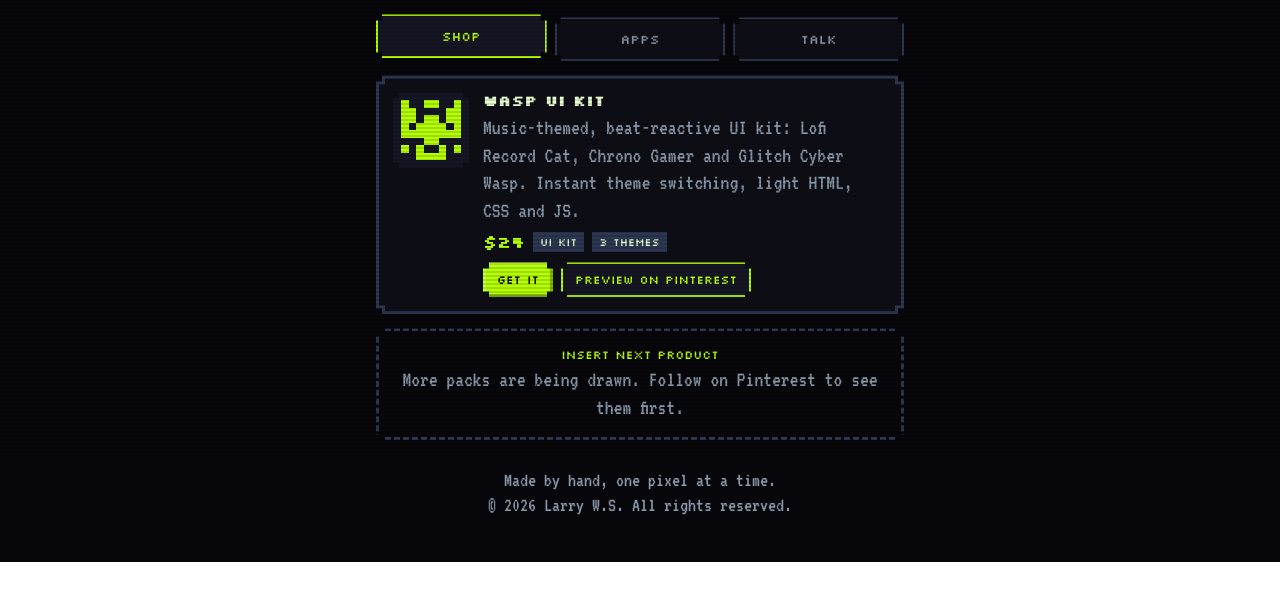
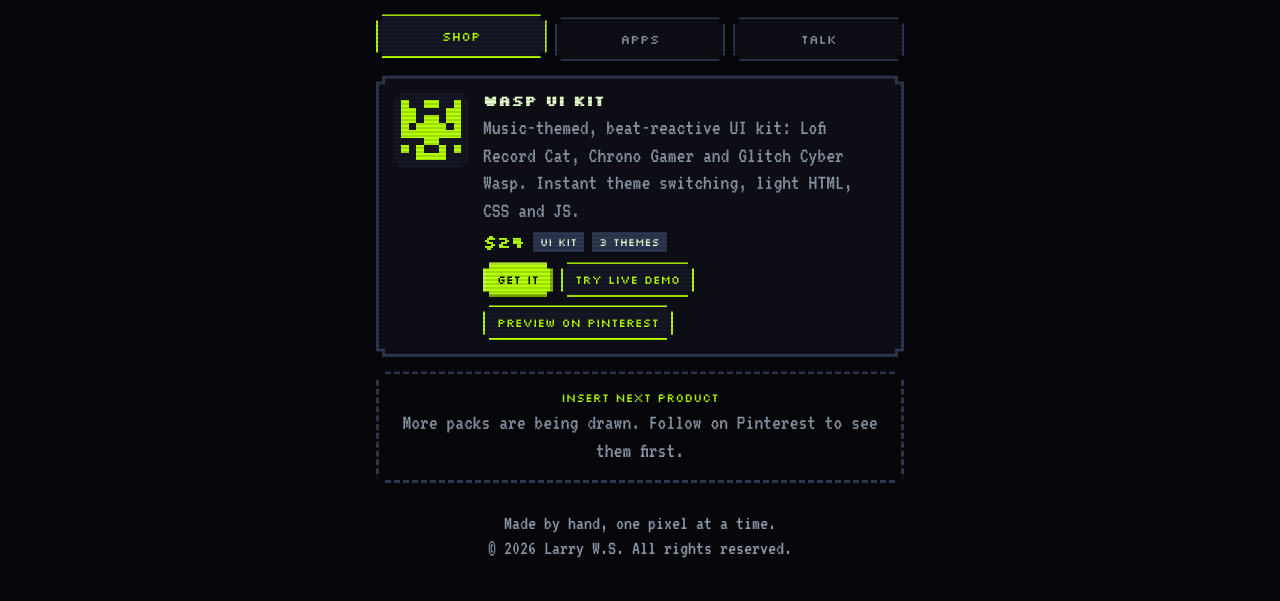
Before and after one commit to simiyuwafula347-wq/simiyuwafula347-wq.github.io, a plain HTML site: page index.html in a window 1280 px wide. Shown: the part 347-948 px from the top of the page. Before the commit the page ends 909 px from the top, so only its background shows below. Drawn offline with Linux system fonts and the light colour scheme.

Commit message:
Add pin link and live demo button

```diff
--- a/index.html
+++ b/index.html
@@ -121,7 +121,8 @@ const CONFIG = {
     { title: "Wasp UI Kit", price: "$24",
       desc: "Music-themed, beat-reactive UI kit: Lofi Record Cat, Chrono Gamer and Glitch Cyber Wasp. Instant theme switching, light HTML, CSS and JS.",
       tags: ["UI kit", "3 themes"], buy: "https://simiyuwafula.gumroad.com/l/wfhvif",
-      pin: "https://www.pinterest.com/Larrysmyl/" }          // later: paste this product's Pinterest pin link
+      pin: "https://pin.it/1QHsNIx9b",                         // this product's Pinterest pin
+      demo: "https://simiyuwafula347-wq.github.io/wasp-ui-kit-demo/" }   // live demo people can test (leave "" to hide)
     // add more: { title:"", price:"", desc:"", tags:[""], buy:"", pin:"" },
   ],
   apps: [
@@ -154,7 +155,7 @@ function build(){
       <div class="emb px">${emblem(p.title)}</div>
       <div><h3>${esc(p.title)}</h3><p>${esc(p.desc)}</p>
         <div class="meta"><span class="price">${esc(p.price)}</span>${(p.tags || []).map(t => `<span class="badge soon">${esc(t)}</span>`).join("")}</div>
-        <div class="acts"><a class="btn px" href="${esc(p.buy)}" target="_blank" rel="noopener">Get it</a><a class="btn ghost px" href="${esc(p.pin)}" target="_blank" rel="noopener">Preview on Pinterest</a></div>
+        <div class="acts"><a class="btn px" href="${esc(p.buy)}" target="_blank" rel="noopener">Get it</a>${p.demo ? `<a class="btn ghost px" href="${esc(p.demo)}" target="_blank" rel="noopener">Try live demo</a>` : ""}<a class="btn ghost px" href="${esc(p.pin)}" target="_blank" rel="noopener">Preview on Pinterest</a></div>
       </div></div></article>`).join("") +
     `<div class="slot px"><b>INSERT NEXT PRODUCT</b>More packs are being drawn. Follow on Pinterest to see them first.</div>`;
 
```
